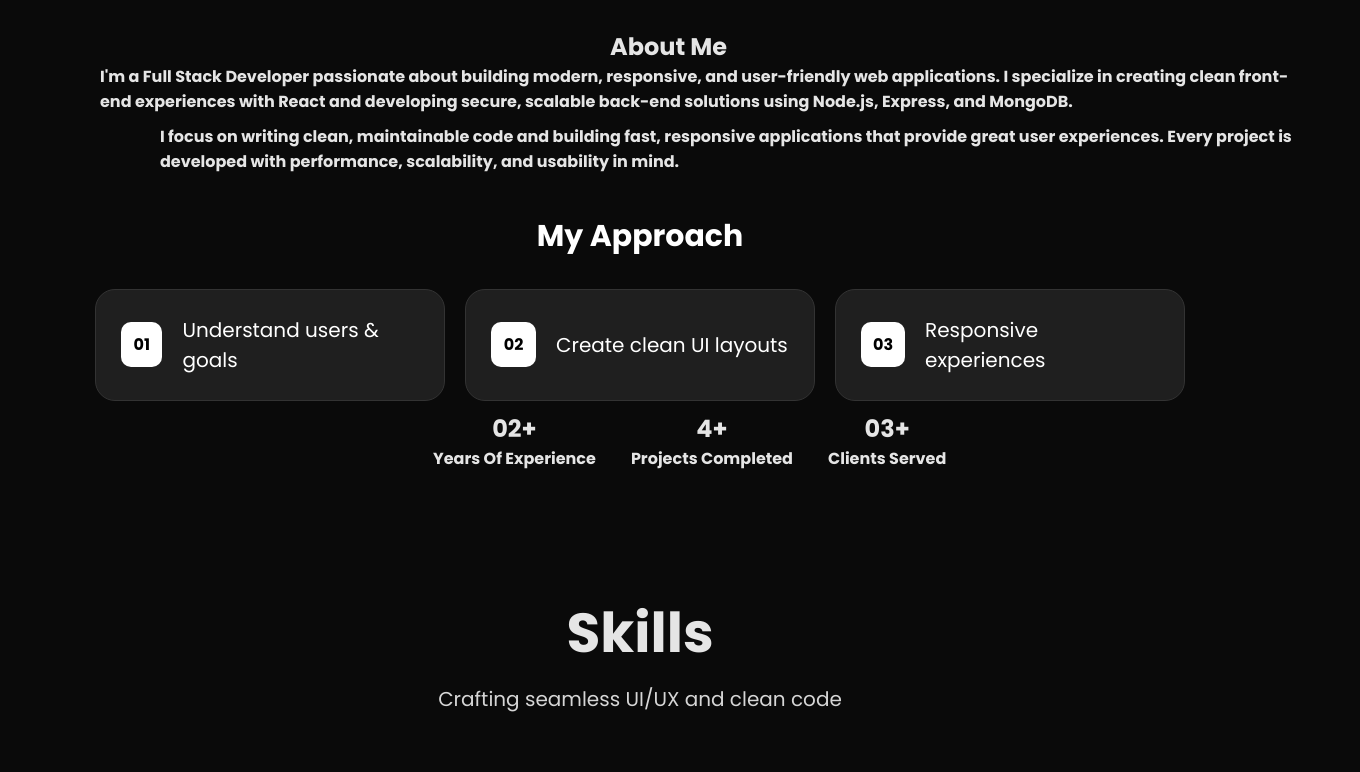
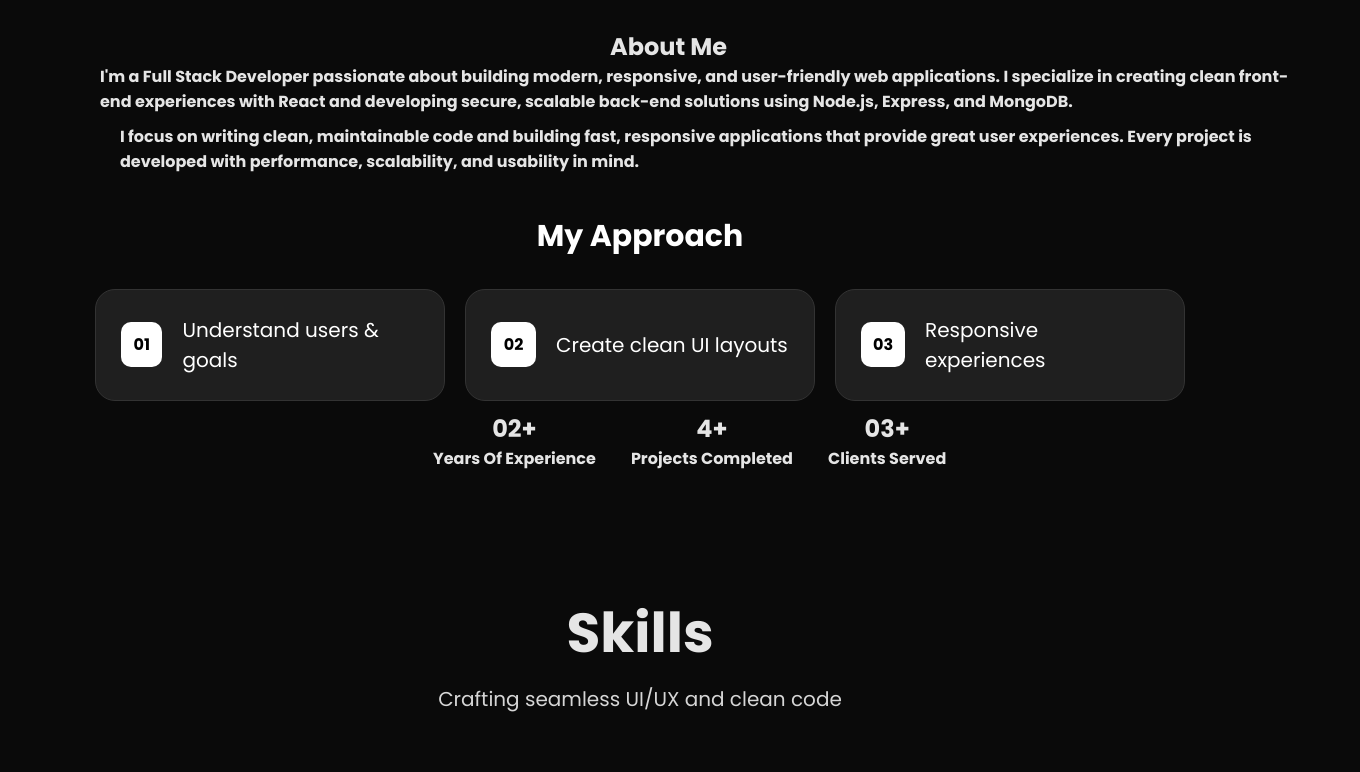
Before and after one commit to joan-lang/Portfolio, a React (Vite) app in the folder latest/: page / in a window 1280 px wide. Shown: the part 1540-2312 px from the top of the page, 1360 px wide, since content can reach past the window. Built offline with nearby package versions, Linux system fonts and the light colour scheme.

Commit message:
number change

```diff
--- a/latest/src/Aboutme.css
+++ b/latest/src/Aboutme.css
@@ -22,7 +22,7 @@
 .bes{
    font-size: 16px;
    width: 1200px;
-   margin-left: 60px;
+   margin-left: 20px;
    margin-top: 10px;
 }
 
```
